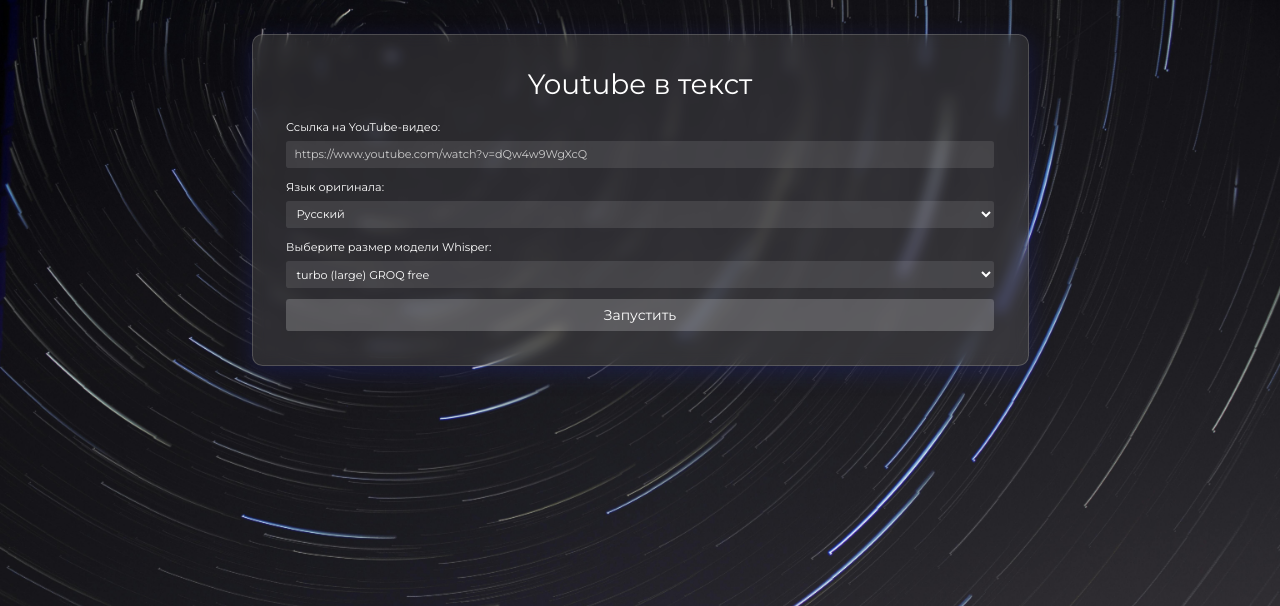
After one commit to unrlight/Lecture-Summarizer-Py, a FastAPI app: template templates/youtube_index.html in a window 1280 px wide. The commit adds this page. Shown: the top 606 px of the page. Run offline with FastAPI, Linux system fonts and the light colour scheme; the template is opened without the code that fills it, so the values that code supplies are empty; some libraries are stand-ins or nearby versions.

Commit message:
feat: youtube2txt with whisper\groq

```diff
--- a/main.py
+++ b/main.py
@@ -124,5 +124,54 @@
     clean_up_directories(['uploads', 'temp'])
     return RedirectResponse(url="/")
 
+@app.get("/youtube_to_text", response_class=HTMLResponse)
+def youtube_to_text(request: Request):
+    return templates.TemplateResponse("youtube_index.html", {"request": request})
+
+@app.post("/youtube_waiting", response_class=HTMLResponse)
+def youtube_waiting(
+    request: Request,
+    youtube_link: str = Form(...),
+    original_language: str = Form(...),
+    model_size: str = Form(...)
+):
+    session_data['youtube_link'] = youtube_link
+    session_data['model_size'] = model_size
+    session_data['language'] = original_language
+
+    return templates.TemplateResponse("youtube_waiting.html", {"request": request})
+
+@app.get("/youtube_process", response_class=HTMLResponse)
+def youtube_process(request: Request):
+    try:
+        link = session_data.get('youtube_link')
+        model_size = session_data.get('model_size', 'groq')
+        language = session_data.get('language', 'ru')
+
+        if model_size == "groq":
+            transcript_text = transcribe_audio_files([], [link], language, model_size, 1)
+        else:
+            transcript_text = transcribe_audio_files([], [link], language, model_size, 0)
+
+        session_data['youtube_transcript'] = transcript_text
+
+        return RedirectResponse(url="/youtube_result", status_code=303)
+
+    except Exception as e:
+        print(f"Error: {e}")
+        return RedirectResponse(url="/reset", status_code=303)
+
+@app.get("/youtube_result", response_class=HTMLResponse)
+def youtube_result(request: Request):
+    transcript_text = session_data.get('youtube_transcript', '')
+    return templates.TemplateResponse(
+        "youtube_result.html",
+        {
+            "request": request,
+            "transcript_text": transcript_text
+        }
+    )
+
+
 if __name__ == "__main__":
     uvicorn.run(app, host="0.0.0.0", port=8005)
--- a/templates/index.html
+++ b/templates/index.html
@@ -45,6 +45,7 @@
                     </p>
 
                     <button type="submit" class="btn btn-custom btn-lg btn-block mt-4">Продолжить</button>
+                    <a href="/youtube_to_text" class="btn btn-custom btn-lg btn-block mt-4">Youtube в текст</a>
 
                     <div class="format-badges">
                         <span class="badge-format">MP4</span>
--- a/templates/step2.html
+++ b/templates/step2.html
@@ -41,13 +41,13 @@
                     <div class="form-group">
                         <label for="model_size">Выберите размер модели Whisper:</label>
                         <select name="model_size" id="model_size" class="form-control">
+                            <option value="groq">turbo (large) GROQ free</option>
                             <option value="turbo">turbo (large)</option>
                             <option value="large">large</option>
                             <option value="medium">medium</option>
                             <option value="small">small</option>
                             <option value="base">base</option>
                             <option value="tiny">tiny</option>
-                            <option value="groq">turbo (large) GROQ free</option>
                         </select>
                     </div>
                     <div class="form-group">
--- /dev/null
+++ b/templates/youtube_index.html
@@ -0,0 +1,53 @@
+<!DOCTYPE html>
+<html lang="ru">
+<head>
+    <meta charset="UTF-8">
+    <title>Youtube в текст</title>
+    <link rel="stylesheet" href="https://stackpath.bootstrapcdn.com/bootstrap/4.5.0/css/bootstrap.min.css">
+    <link rel="stylesheet" href="/static/css/styles.css">
+    <link href="https://fonts.googleapis.com/css?family=Montserrat&display=swap" rel="stylesheet">
+</head>
+<body>
+    <div class="interface-wrapper">
+        <div class="container mt-5">
+            <div class="glass-card p-5">
+                <h1 class="text-center mb-4">Youtube в текст</h1>
+                <form action="/youtube_waiting" method="post">
+                    <div class="form-group">
+                        <label for="youtube_link">Ссылка на YouTube-видео:</label>
+                        <input
+                            type="url"
+                            class="form-control"
+                            id="youtube_link"
+                            name="youtube_link"
+                            placeholder="https://www.youtube.com/watch?v=dQw4w9WgXcQ"
+                            required
+                        >
+                    </div>
+                    <div class="form-group">
+                        <label for="original_language">Язык оригинала:</label>
+                        <select name="original_language" id="original_language" class="form-control">
+                            <option value="ru">Русский</option>
+                            <option value="en">Английский</option>
+                        </select>
+                    </div>
+                    <div class="form-group">
+                        <label for="model_size">Выберите размер модели Whisper:</label>
+                        <select name="model_size" id="model_size" class="form-control">
+                            <option value="groq">turbo (large) GROQ free</option>
+                            <option value="turbo">turbo (large)</option>
+                            <option value="large">large</option>
+                            <option value="medium">medium</option>
+                            <option value="small">small</option>
+                            <option value="base">base</option>
+                            <option value="tiny">tiny</option>
+
+                        </select>
+                    </div>
+                    <button type="submit" class="btn btn-custom btn-lg btn-block">Запустить</button>
+                </form>
+            </div>
+        </div>
+    </div>
+</body>
+</html>
```
Also changed, not shown: templates/youtube_result.html (added, +24 -0 lines), templates/youtube_waiting.html (added, +22 -0 lines).
